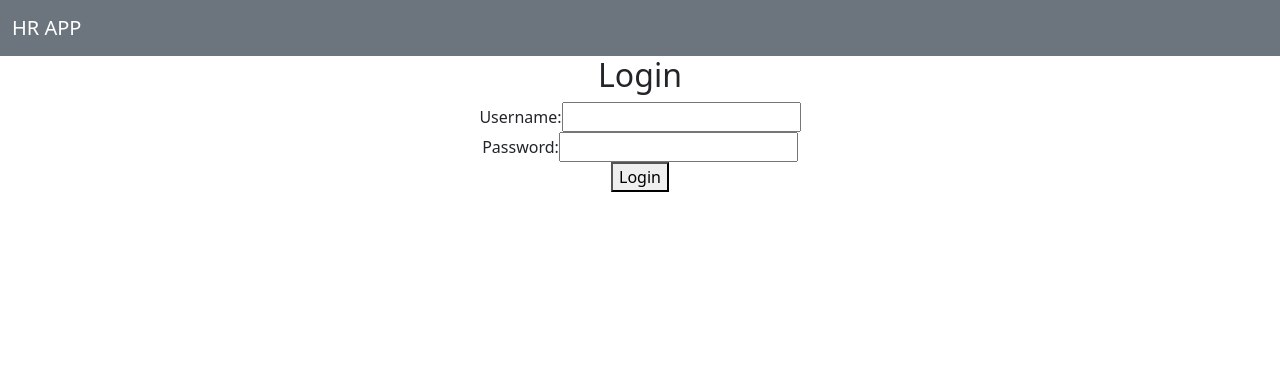
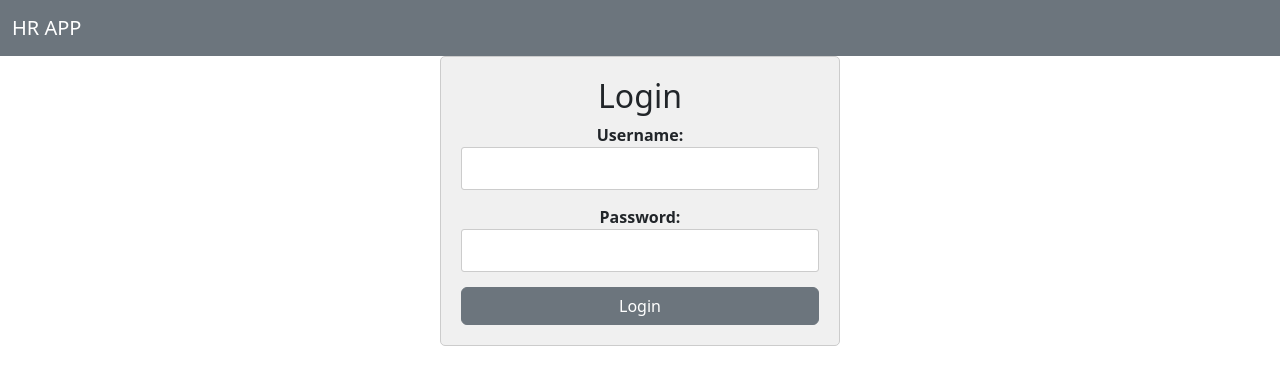
Before and after one commit to biancabalea/ProiectISW, a React (Create React App) app: page / in a window 1280 px wide. Shown: the top 384 px of the page. Built offline with nearby package versions, Linux system fonts and the light colour scheme.

Commit message:
Add files via upload

```diff
--- /dev/null
+++ b/src/pages/Login.css
@@ -0,0 +1,42 @@
+
+.login-container {
+    max-width: 400px;
+    margin: 0 auto;
+    padding: 20px;
+    border: 1px solid #ccc;
+    border-radius: 5px;
+    background-color: #f0f0f0;
+  }
+
+  .login-form {
+    display: flex;
+    flex-direction: column;
+  }
+
+  .form-group {
+    margin-bottom: 15px;
+  }
+
+  .form-group label {
+    font-weight: bold;
+  }
+
+  .form-control {
+    padding: 10px;
+    border: 1px solid #ccc;
+    border-radius: 3px;
+    font-size: 14px;
+  }
+
+  .btn-primary {
+    background-color: #8f9aa7;
+    color: #fff;
+    border: none;
+    border-radius: 3px;
+    padding: 10px 15px;
+    cursor: pointer;
+  }
+
+  .btn-primary:hover {
+    background-color: #8994a0;
+  }
--- a/src/pages/Login.js
+++ b/src/pages/Login.js
@@ -1,5 +1,6 @@
 import React, { useState } from "react";
 import { useNavigate } from "react-router-dom";
+import "./Login.css";
 
 const Login = () => {
   const [username, setUsername] = useState("");
@@ -8,7 +9,6 @@ const Login = () => {
 
   const handleLogin = (e) => {
     e.preventDefault();
-
     if (username === "admin" && password === "admin") {
       navigate("/home");
     } else {
@@ -17,26 +17,30 @@ const Login = () => {
   };
 
   return (
-    <div>
+    <div className="login-container">
       <h2>Login</h2>
-      <form onSubmit={handleLogin}>
-        <div>
+      <form onSubmit={handleLogin} className="login-form">
+        <div className="form-group">
           <label>Username:</label>
           <input
             type="text"
             value={username}
             onChange={(e) => setUsername(e.target.value)}
+            className="form-control"
           />
         </div>
-        <div>
+        <div className="form-group">
           <label>Password:</label>
           <input
             type="password"
             value={password}
             onChange={(e) => setPassword(e.target.value)}
+            className="form-control"
           />
         </div>
-        <button type="submit">Login</button>
+        <button type="submit" className="btn btn-secondary">
+          Login
+        </button>
       </form>
     </div>
   );
```
